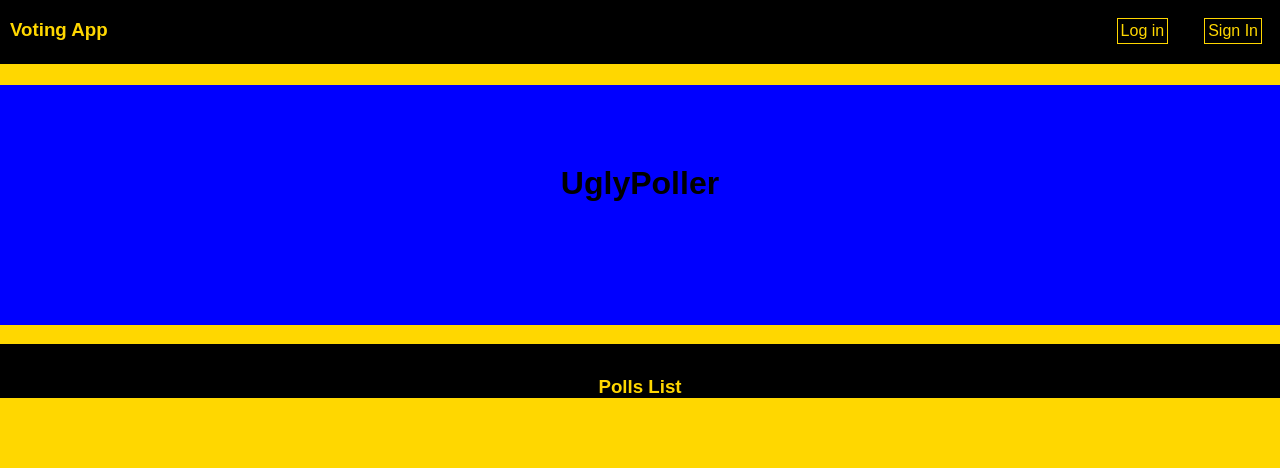
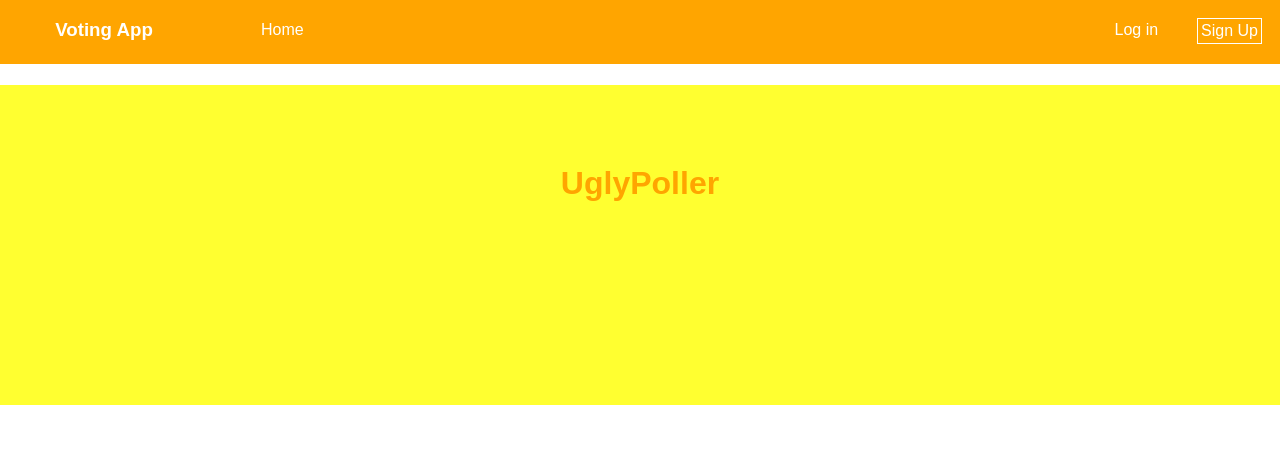
Before and after one commit to Inka13/voting-app, a React app in the folder client/: page / in a window 1280 px wide. Built offline with nearby package versions, Linux system fonts and the light colour scheme; no server answers.

Commit message:
more DB stuff

```diff
--- a/client/public/index.html
+++ b/client/public/index.html
@@ -5,7 +5,6 @@
     <meta name="viewport" content="width=device-width, initial-scale=1, shrink-to-fit=no">
     <meta name="theme-color" content="#000000">
     <link rel="manifest" href="%PUBLIC_URL%/manifest.json">
-    <link rel="shortcut icon" href="%PUBLIC_URL%/favicon.ico">
     <title>React App</title>
   </head>
   <body>
--- a/client/src/components/App.css
+++ b/client/src/components/App.css
@@ -1,53 +1,61 @@
 body {
-    background: gold;
+    background: white;
 }
 header {
-    position: relative;
     width: 100%;
-    background: black;
-    color: gold;
+    background: orange;
+    color: white;
     height: 4rem;
 }
 h3 {
-    background: black;
+    background: orange;
     text-align: center;
 
 }
 #polls {
-    color: gold;
+    color: white;
     padding-top: 2rem;
 }
 #title {
     float: left;
-    margin-left: 10px;
+    margin-right: 2rem;
+    width: 13rem;
+}
+.myoptions {
+    float: left;
+    margin: 18px;
+    padding: 3px;
 }
 #signin {
     float: right;
     margin: 18px;
     padding: 3px;
-    border: 1px solid gold;
+    border: 1px solid white;
 }
 #login {
     float: right;
     margin: 18px;
     padding: 3px;
-    border: 1px solid gold;
+
 }
 #banner {
     width: 100%;
-    min-height: 15rem;
+    height: 20rem;
     text-align: center;
-    background: blue;
-    color: black;
+    background: #ffff30;
+    color: orange;
+
 }
 #welcome {
     padding-top: 5rem;
 }
 #signinform {
-    width: 15rem;
-    margin: auto;
+    width: 20rem;
+    margin-top: 1.5rem;
+    margin-left: 1.5rem;
     padding-top: 1.5rem;
-    color: black;
+    color: orange;
+    float: left;
 }
 input {
     width: 100%;
@@ -61,7 +69,7 @@ input {
     color: black;
 }
 .userOpts {
-    background: gold;
+    background: lightgreen;
     width: 35%;
     margin: auto;
     font-weight: bold;
@@ -70,14 +78,15 @@ input {
 }
 main {
     width: 100%;
-    color: black;
+    color: grey;
 }
 ul {
-    font-size: 1.5rem;
+
     list-style-type: none;
-    width: 40rem;
-    margin: auto;
-    padding-top: 3rem;
+    width: 30rem;
+    float: left;
+
+    padding-top: 1.3rem;
 }
 li {
 
--- a/client/src/components/App.js
+++ b/client/src/components/App.js
@@ -10,6 +10,7 @@ class App extends Component {
     response: 'UglyPoller',
     signedIn: false,
     userName: '',
+    userId: '',
     polls: [],
     form: false,
     email: '',
@@ -54,6 +55,7 @@ class App extends Component {
         this.setState({
             response: body.response,
             userName: body.createdUser.name,
+            userId: body.createdUser._id,
             signedIn: true,
             form: false
         });
@@ -71,19 +73,36 @@ class App extends Component {
         this.setState({
             response: body.response,
             userName: body.user.name,
+            userId: body.user._id,
             signedIn: true,
             form: false
         });
       }
   }
+  handleHome = () => {
+    this.getAllPolls()
+      .then(res =>
+        this.setState({
+          form: false,
+          polls: res.polls
+      }))
+  }
   handleSignin = () => {
     if(this.state.signedIn) {
-      this.setState({ signedIn: false,
-                      response: 'Poller',
-                      userName: '' });
+      this.getAllPolls()
+      .then(res =>
+        this.setState({
+          signedIn: false,
+          userName: '',
+          userId: '',
+          response: res.response,
+          polls: res.polls
+      }))
+      .catch(err => console.log(err));
     }
     else {
       this.setState({ form: 'signin'});
+
     }
   }
   handleLogin = () => {
@@ -94,7 +113,7 @@ class App extends Component {
 
   }
   handleMyPolls = async () => {
-    const response = await fetch('/polls/my/' + this.state.userName);
+    const response = await fetch('/polls/my/' + this.state.userId);
     let body = await response.json();
     if (response.status !== 200) {
       this.setState({
@@ -112,16 +131,24 @@ class App extends Component {
   handlePassword = (e) => {this.setState({password: e.target.value})}
   render() {
     if(!this.state.form) {
+      let banner;
+      if(!this.state.signedIn) {
+        banner = <Banner response={this.state.response}
+                        userName={this.state.userName}
+
+                        handleNewPoll={this.handleNewPoll}
+                        handleMyPolls={this.handleMyPolls}/>;
+
+      } else banner = <span/>;
     return (
       <div className="app">
                 <Header login={this.state.signedIn ?  this.state.userName : 'Log in'}
-                        signin={this.state.signedIn ? 'Log Out':'Sign In'}
+                        signin={this.state.signedIn ? 'Sign Out':'Sign Up'}
                         handleLogin={this.handleLogin}
-                        handleSignin={this.handleSignin}/>
-                <Banner response={this.state.response}
-                        userName={this.state.userName}
-                        handleNewPoll={this.handleNewPoll}
-                        handleMyPolls={this.handleMyPolls}/>
+                        handleSignin={this.handleSignin}
+                        handleHome={this.handleHome}
+                        />
+                {banner}
                 <PollsList polls={this.state.polls}/>
       </div>
 
@@ -130,9 +157,10 @@ class App extends Component {
       return (
         <div className="app">
                 <Header login={this.state.signedIn ?  this.state.userName : 'Log in'}
-                        signin={this.state.signedIn ? 'Log Out':'Sign In'}
+                        signin={this.state.signedIn ? 'Log Out':'Sign Up'}
                         handleLogin={this.handleLogin}
-                        handleSignin={this.handleSignin}/>
+                        handleSignin={this.handleSignin}
+                        handleHome={this.handleHome}/>
                 <UserForm action={this.state.form}
                         messages={this.state.messages}
                         handleSubmit={this.handleSubmit}
--- a/client/src/components/Banner.js
+++ b/client/src/components/Banner.js
@@ -24,7 +24,6 @@ class Banner extends React.Component {
                 <h1 id="welcome">{this.props.response}</h1>
                 {options}
             </div>
-
         );
     }
 }
--- a/client/src/components/Header.js
+++ b/client/src/components/Header.js
@@ -7,9 +7,16 @@ class Header extends React.Component {
         }
     }
     render() {
+        let myOptions;
+        if(this.props.login!=='Log in') {
+            myOptions = <div><div className="myoptions" onClick={this.props.handleMyPolls}>My Polls</div>
+                            <div className="myoptions" onClick={this.props.handleNewPoll}>Create new</div></div>;
+        } else myOptions= <div/>;
         return (
             <header>
                 <div id="title"><h3>Voting App</h3></div>
+                <div className="myoptions" onClick={this.props.handleHome}>Home</div>
+                {myOptions}
                 <div id="signin" onClick={this.props.handleSignin}>{this.props.signin}</div>
                 <div id="login" onClick={this.props.handleLogin}>{this.props.login}</div>
             </header>
--- a/client/src/components/PollsList.js
+++ b/client/src/components/PollsList.js
@@ -16,9 +16,10 @@ class PollsList extends React.Component {
             pollsList.push(<li key={i}><a href={poll.url}>{poll.question}</a></li>)
         })
             // need to put a loader here  <<<<<======
+
         return (
             <main>
-                <h3 id="polls">Polls List</h3>
+
                 <div>
                 <ul>
                     {pollsList}
--- a/client/src/components/UserForm.js
+++ b/client/src/components/UserForm.js
@@ -5,7 +5,7 @@ import LoginForm from './LoginForm';
 class UserForm extends React.Component {
 
     render() {
-        let messageList = [];
+        const messageList = [];
         this.props.messages.forEach((message, i) => {
             messageList.push(<li key={i}>{message}</li>);
         });
```
Also changed, not shown: models/poll.js (+3 -4 lines), routes/poll.js (+24 -15 lines), routes/user.js (+22 -3 lines), readme.md (added).
